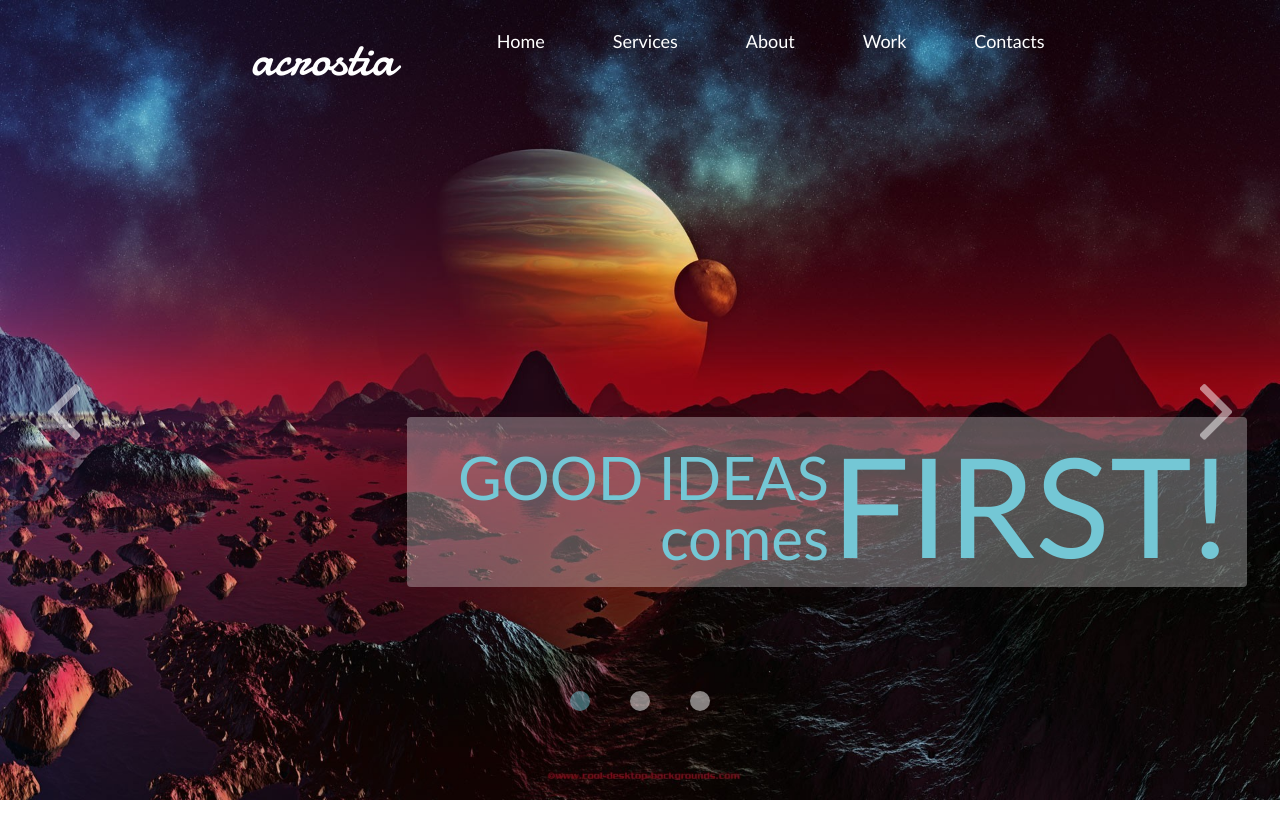
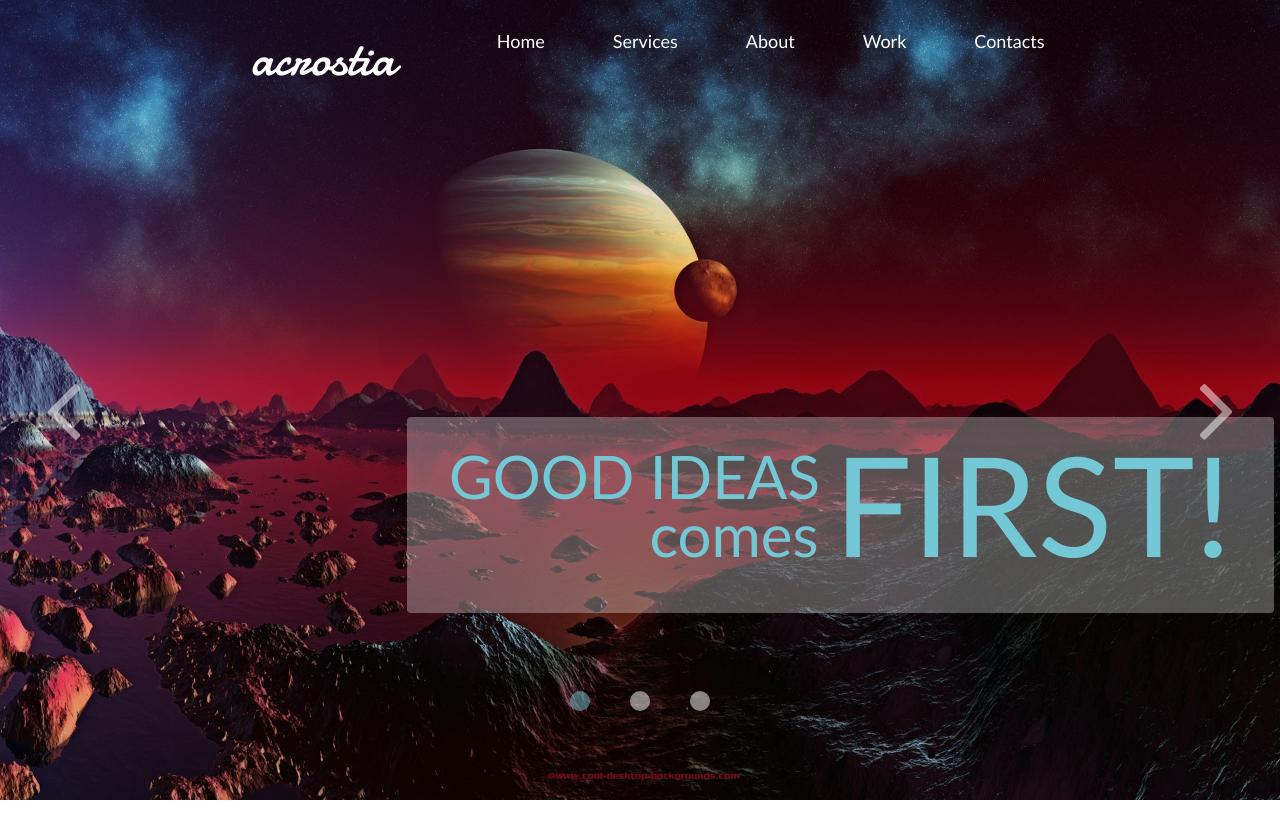
Before and after one commit to belskiysergey/acrostia, a plain HTML site: page index.html in a window 1280 px wide. Drawn offline with nearby package versions, Linux system fonts and the light colour scheme.

Commit message:
Исправил баннер

```diff
--- a/index.html
+++ b/index.html
@@ -32,13 +32,10 @@
 				<a href="#">Work</a>
 				<a href="#">Contacts</a>
 			</menu>
-			<!-- Стили банера -->
-			<div class="layer"></div>
 			<div class="banner">
-				<div class="good-ideas">good ideas
-					<div class="comes">comes</div>
-				</div>
-				<div class="first">first!</div>
+				<span class="good-ideas">good ideas</span>
+				<span class="comes">comes</span>
+				<span class="first">first!</span>
 			</div>
 		</section>
 	</body>
--- a/less/style.less
+++ b/less/style.less
@@ -96,42 +96,34 @@ menu {
 
 // Блок-1 "Оформление баннера"
 
-.layer,
 .banner {
 	position: absolute;
     top: 417px;
     left: 407px;
-}
-.layer {
-    width: 840px;
-    height: 170px;
-    background-color: #fff;
-    opacity: .302;
+	padding: 34px 42px;
     border-radius: 4px;
-}
-.banner {
-    padding: 35px 0px 0px 42px;
     box-sizing: border-box;
+    background-color: rgba(255, 255, 255, 0.302);
+	color: #74C7D5;
+	font-size: 60px;
+	font-family: "Lato";
+	text-align: right;
 	.good-ideas,
 	.comes,
 	.first {
-		color: #74C7D5;
-		font-size: 60px;
-		font-family: "Lato";
-		text-align: right;
-		width: 380px;
-		float: left;
+		display: inline-block;
+	    text-transform: uppercase;
 	}
 	.good-ideas {
-	    text-transform: uppercase;
+	    vertical-align: top;
 	}
 	.comes {
 		text-transform: none;
+		margin-left: -186px;
 	}
 	.first {
 		font-size: 138.48px;
 		text-transform: uppercase;
 		line-height: 128px;
-		width: 400px;
 	}
 }
```
Also changed, not shown: css/style.css.
